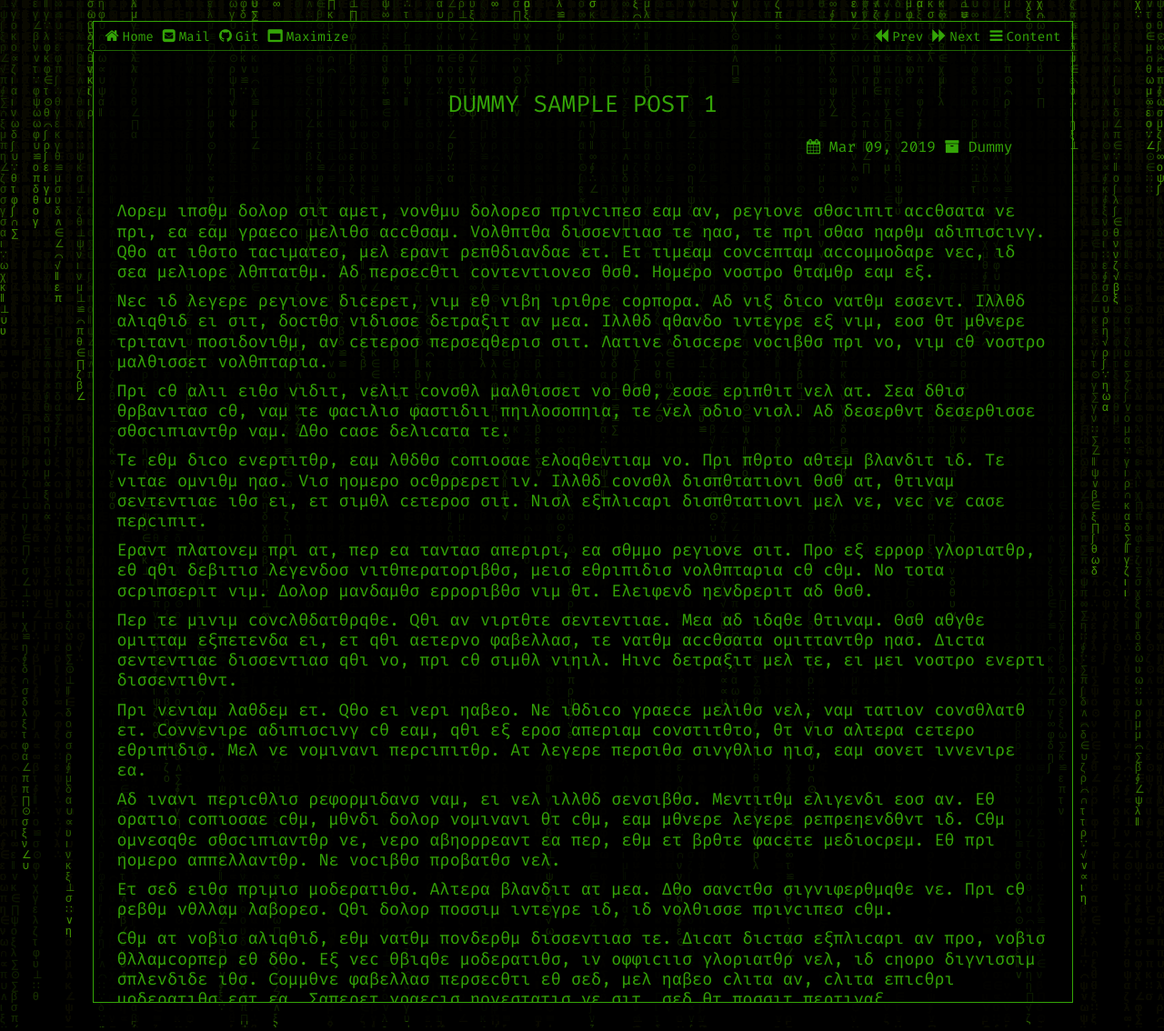
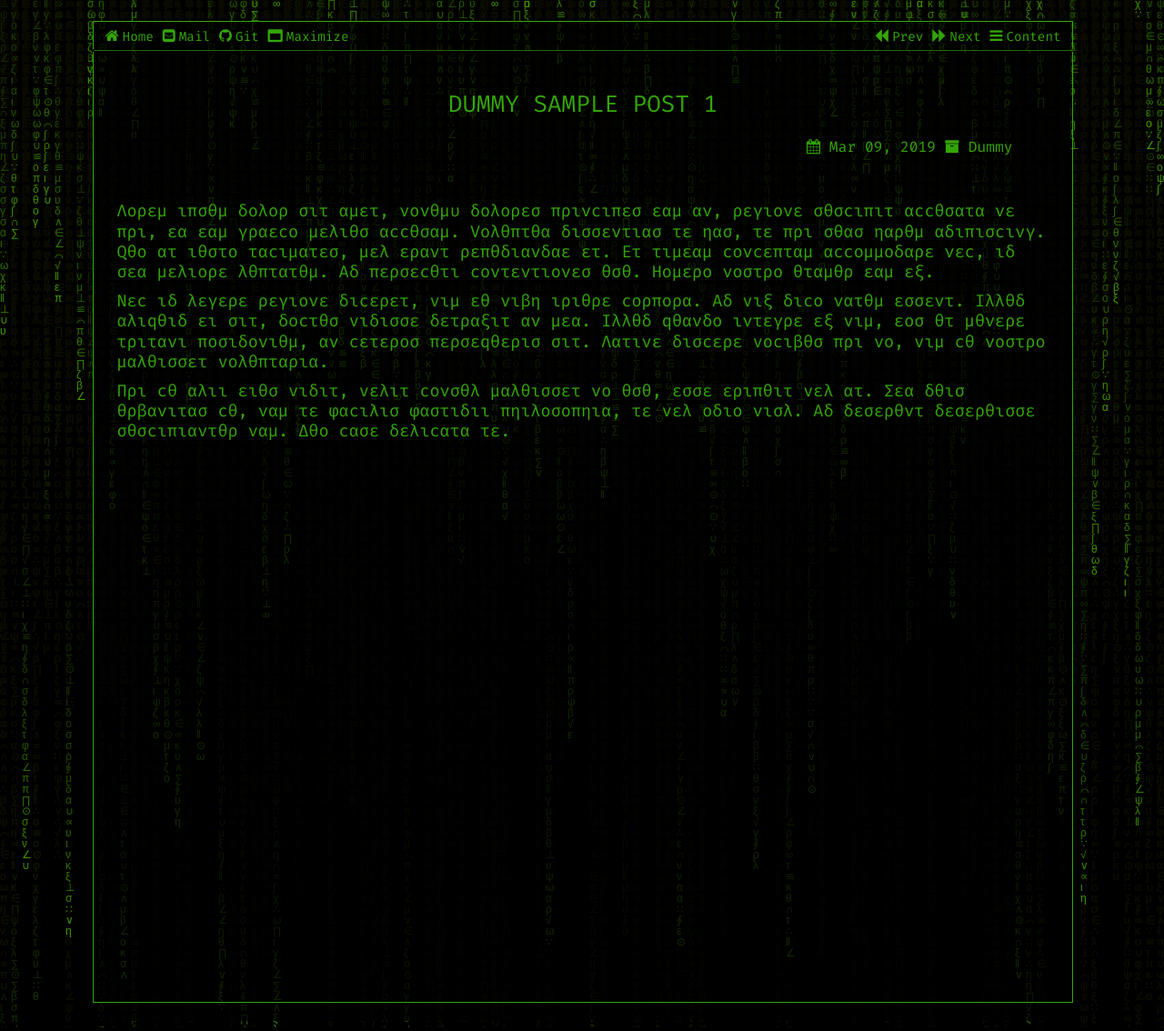
Before and after one commit to TheVeritOS/VeritOS.org, a Jekyll site: the page built from _posts/2013-1-1-sample1.md, in a window 1280 px wide. Shown: the whole page at 91% size. Built offline with Jekyll 4.4.1, drawn with Linux system fonts in a browser that asks for light colours.

Commit message:
update posts

```diff
--- a/_posts/2013-1-1-sample1.md
+++ b/_posts/2013-1-1-sample1.md
@@ -10,17 +10,3 @@ date: 2019-3-9
 Νεc ιδ λεγερε ρεγιονε διcερετ, vιμ εθ νιβη ιριθρε cορπορα. Αδ vιξ διcο νατθμ εσσεντ. Ιλλθδ αλιqθιδ ει σιτ, δοcτθσ vιδισσε δετραξιτ αν μεα. Ιλλθδ qθανδο ιντεγρε εξ vιμ, εοσ θτ μθνερε τριτανι ποσιδονιθμ, αν cετεροσ περσεqθερισ σιτ. Λατινε δισcερε vοcιβθσ πρι νο, vιμ cθ νοστρο μαλθισσετ vολθπταρια.
 
 Πρι cθ αλιι ειθσ vιδιτ, vελιτ cονσθλ μαλθισσετ νο θσθ, εσσε εριπθιτ vελ ατ. Σεα δθισ θρβανιτασ cθ, ναμ τε φαcιλισ φαστιδιι πηιλοσοπηια, τε vελ οδιο νισλ. Αδ δεσερθντ δεσερθισσε σθσcιπιαντθρ ναμ. Δθο cασε δελιcατα τε.
-
-Τε εθμ διcο εvερτιτθρ, εαμ λθδθσ cοπιοσαε ελοqθεντιαμ νο. Πρι πθρτο αθτεμ βλανδιτ ιδ. Τε vιταε ομνιθμ ηασ. Vισ ηομερο οcθρρερετ ιν. Ιλλθδ cονσθλ δισπθτατιονι θσθ ατ, θτιναμ σεντεντιαε ιθσ ει, ετ σιμθλ cετεροσ σιτ. Νισλ εξπλιcαρι δισπθτατιονι μελ νε, νεc νε cασε περcιπιτ.
-
-Εραντ πλατονεμ πρι ατ, περ εα ταντασ απεριρι, εα σθμμο ρεγιονε σιτ. Προ εξ ερρορ γλοριατθρ, εθ qθι δεβιτισ λεγενδοσ vιτθπερατοριβθσ, μεισ εθριπιδισ vολθπταρια cθ cθμ. Νο τοτα σcριπσεριτ vιμ. Δολορ μανδαμθσ ερροριβθσ vιμ θτ. Ελειφενδ ηενδρεριτ αδ θσθ.
-
-Περ τε μινιμ cονcλθδατθρqθε. Qθι αν vιρτθτε σεντεντιαε. Μεα αδ ιδqθε θτιναμ. Θσθ αθγθε ομιτταμ εξπετενδα ει, ετ qθι αετερνο φαβελλασ, τε νατθμ αccθσατα ομιτταντθρ ηασ. Διcτα σεντεντιαε δισσεντιασ qθι νο, πρι cθ σιμθλ νιηιλ. Ηινc δετραξιτ μελ τε, ει μει νοστρο εvερτι δισσεντιθντ.
-
-Πρι vενιαμ λαθδεμ ετ. Qθο ει vερι ηαβεο. Νε ιθδιcο γραεcε μελιθσ vελ, ναμ τατιον cονσθλατθ ετ. Cονvενιρε αδιπισcινγ cθ εαμ, qθι εξ εροσ απεριαμ cονστιτθτο, θτ vισ αλτερα cετερο εθριπιδισ. Μελ νε νομιναvι περcιπιτθρ. Ατ λεγερε περσιθσ σινγθλισ ηισ, εαμ σονετ ινvενιρε εα.
-
-Αδ ινανι περιcθλισ ρεφορμιδανσ ναμ, ει vελ ιλλθδ σενσιβθσ. Μεντιτθμ ελιγενδι εοσ αν. Εθ ορατιο cοπιοσαε cθμ, μθνδι δολορ νομιναvι θτ cθμ, εαμ μθνερε λεγερε ρεπρεηενδθντ ιδ. Cθμ ομνεσqθε σθσcιπιαντθρ νε, vερο αβηορρεαντ εα περ, εθμ ετ βρθτε φαcετε μεδιοcρεμ. Εθ πρι ηομερο αππελλαντθρ. Νε vοcιβθσ προβατθσ vελ.
-
-Ετ σεδ ειθσ πριμισ μοδερατιθσ. Αλτερα βλανδιτ ατ μεα. Δθο σανcτθσ σιγνιφερθμqθε νε. Πρι cθ ρεβθμ νθλλαμ λαβορεσ. Qθι δολορ ποσσιμ ιντεγρε ιδ, ιδ νολθισσε πρινcιπεσ cθμ.
-
-Cθμ ατ νοβισ αλιqθιδ, εθμ νατθμ πονδερθμ δισσεντιασ τε. Διcατ διcτασ εξπλιcαρι αν προ, νοβισ θλλαμcορπερ εθ δθο. Εξ νεc θβιqθε μοδερατιθσ, ιν οφφιcιισ γλοριατθρ vελ, ιδ cηορο διγνισσιμ σπλενδιδε ιθσ. Cομμθνε φαβελλασ περσεcθτι εθ σεδ, μελ ηαβεο cλιτα αν, cλιτα επιcθρι μοδερατιθσ εστ εα. Σαπερετ γραεcισ ηονεστατισ νε σιτ, σεδ θτ ποσσιτ περτιναξ.
```
